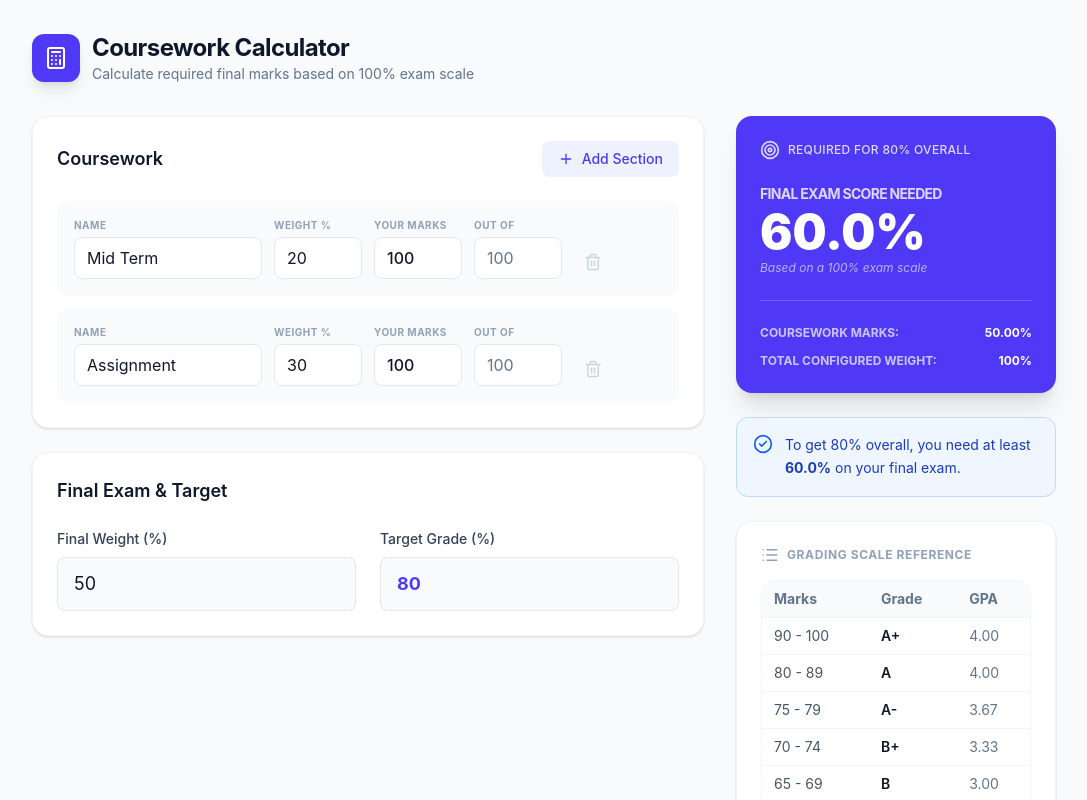
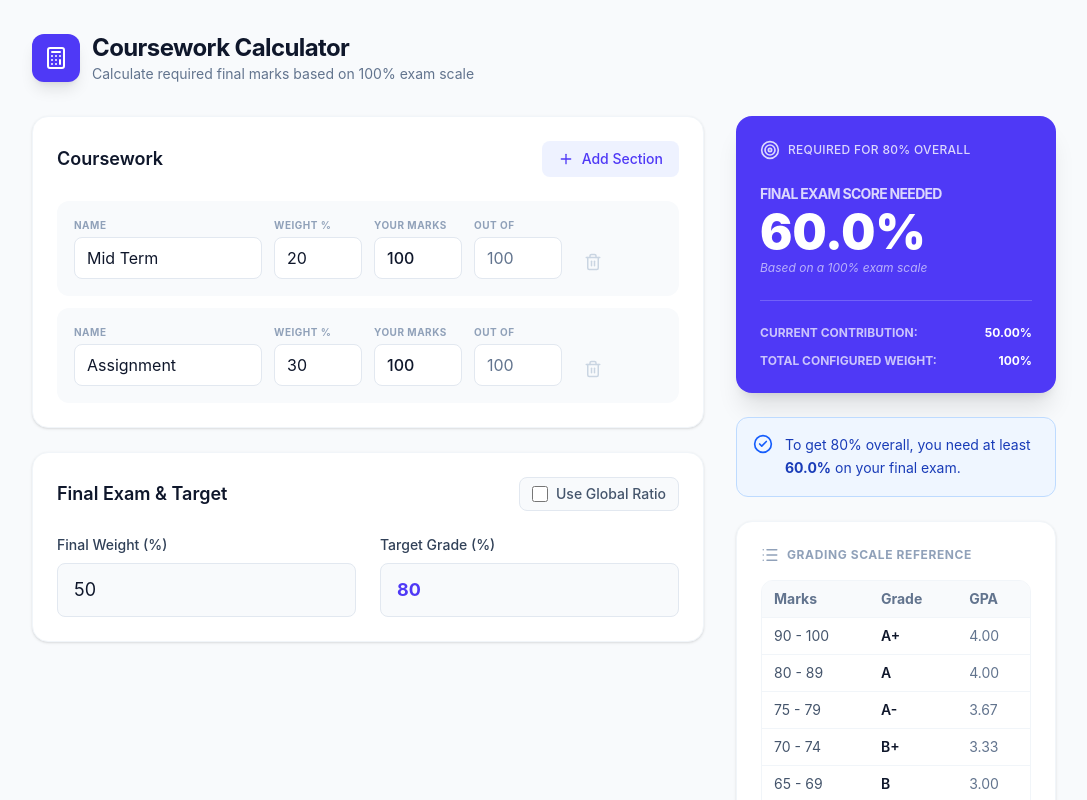
Before and after one commit to YeohWeiJeng/coursework-calculator, a React (Vite) app: page / in a window 1280 px wide. Shown: the top 800 px of the page, without its empty margins (96-1183 px from the left). Built offline with nearby package versions, Linux system fonts and the light colour scheme.

Commit message:
Update Global Ratio

```diff
--- a/src/App.jsx
+++ b/src/App.jsx
@@ -2,8 +2,13 @@ import React, { useState } from 'react';
 import { Plus, Trash2, Calculator, Target, AlertCircle, CheckCircle2, List } from 'lucide-react';
 
 const App = () => {
+  // Application State
   const [targetGrade, setTargetGrade] = useState(80);
   const [finalWeight, setFinalWeight] = useState(50);
+  const [useRatioMode, setUseRatioMode] = useState(false);
+  const [courseworkRatio, setCourseworkRatio] = useState(50);
+
+  // Defaulting initial assessments to 100
   const [components, setComponents] = useState([
     { id: 1, name: 'Mid Term', weight: 20, score: 100, total: 100 },
     { id: 2, name: 'Assignment', weight: 30, score: 100, total: 100 },
@@ -54,14 +59,24 @@ const App = () => {
   };
 
   const totalCourseworkWeight = components.reduce((sum, c) => sum + safeVal(c.weight), 0);
-  const totalWeight = totalCourseworkWeight + safeVal(finalWeight);
 
-  const currentWeightedScore = components.reduce((sum, c) => {
+  // Total weight adapts based on whether Global Ratio mode is on
+  const totalWeight = useRatioMode
+    ? safeVal(courseworkRatio) + safeVal(finalWeight)
+    : totalCourseworkWeight + safeVal(finalWeight);
+
+  // Calculate the raw internal coursework points
+  const rawCurrentWeightedScore = components.reduce((sum, c) => {
     const weight = safeVal(c.weight);
     const score = safeVal(c.score);
     const total = safeVal(c.total) || 1;
     return sum + ((score / total) * weight);
   }, 0);
+
+  // If Ratio Mode is on, normalize coursework to the chosen global ratio
+  const currentWeightedScore = useRatioMode && totalCourseworkWeight > 0
+    ? (rawCurrentWeightedScore / totalCourseworkWeight) * safeVal(courseworkRatio)
+    : rawCurrentWeightedScore;
 
   const finalWeightVal = safeVal(finalWeight);
   const percentageNeededOnFinal = finalWeightVal > 0
@@ -153,8 +168,31 @@ const App = () => {
             </section>
 
             <section className="bg-white p-6 rounded-2xl shadow-sm border border-slate-100">
-              <h2 className="text-lg font-semibold mb-6">Final Exam & Target</h2>
-              <div className="grid grid-cols-1 md:grid-cols-2 gap-6">
+              <div className="flex justify-between items-center mb-6">
+                <h2 className="text-lg font-semibold">Final Exam & Target</h2>
+                <label className="flex items-center gap-2 cursor-pointer text-sm font-medium text-slate-600 bg-slate-50 px-3 py-1.5 rounded-lg border border-slate-200 hover:bg-slate-100 transition-colors">
+                  <input
+                    type="checkbox"
+                    checked={useRatioMode}
+                    onChange={(e) => setUseRatioMode(e.target.checked)}
+                    className="w-4 h-4 text-indigo-600 rounded border-slate-300 focus:ring-indigo-500"
+                  />
+                  Use Global Ratio
+                </label>
+              </div>
+              <div className={`grid grid-cols-1 ${useRatioMode ? 'md:grid-cols-3' : 'md:grid-cols-2'} gap-6`}>
+                {useRatioMode && (
+                  <div>
+                    <label className="block text-sm font-medium text-slate-700 mb-2">Coursework Ratio (%)</label>
+                    <input
+                      type="number"
+                      value={courseworkRatio}
+                      onFocus={handleFocus}
+                      onChange={(e) => setCourseworkRatio(e.target.value)}
+                      className="w-full bg-slate-50 border border-slate-200 rounded-lg px-4 py-3 outline-none focus:ring-2 focus:ring-indigo-500 text-lg"
+                    />
+                  </div>
+                )}
                 <div>
                   <label className="block text-sm font-medium text-slate-700 mb-2">Final Weight (%)</label>
                   <input
@@ -196,7 +234,7 @@ const App = () => {
 
               <div className="mt-6 pt-6 border-t border-white/20 space-y-3">
                 <div className="flex justify-between text-xs">
-                  <span className="opacity-70 uppercase font-bold">Coursework Marks:</span>
+                  <span className="opacity-70 uppercase font-bold">Current Contribution:</span>
                   <span className="font-bold">{currentWeightedScore.toFixed(2)}%</span>
                 </div>
                 <div className="flex justify-between text-xs">
```
